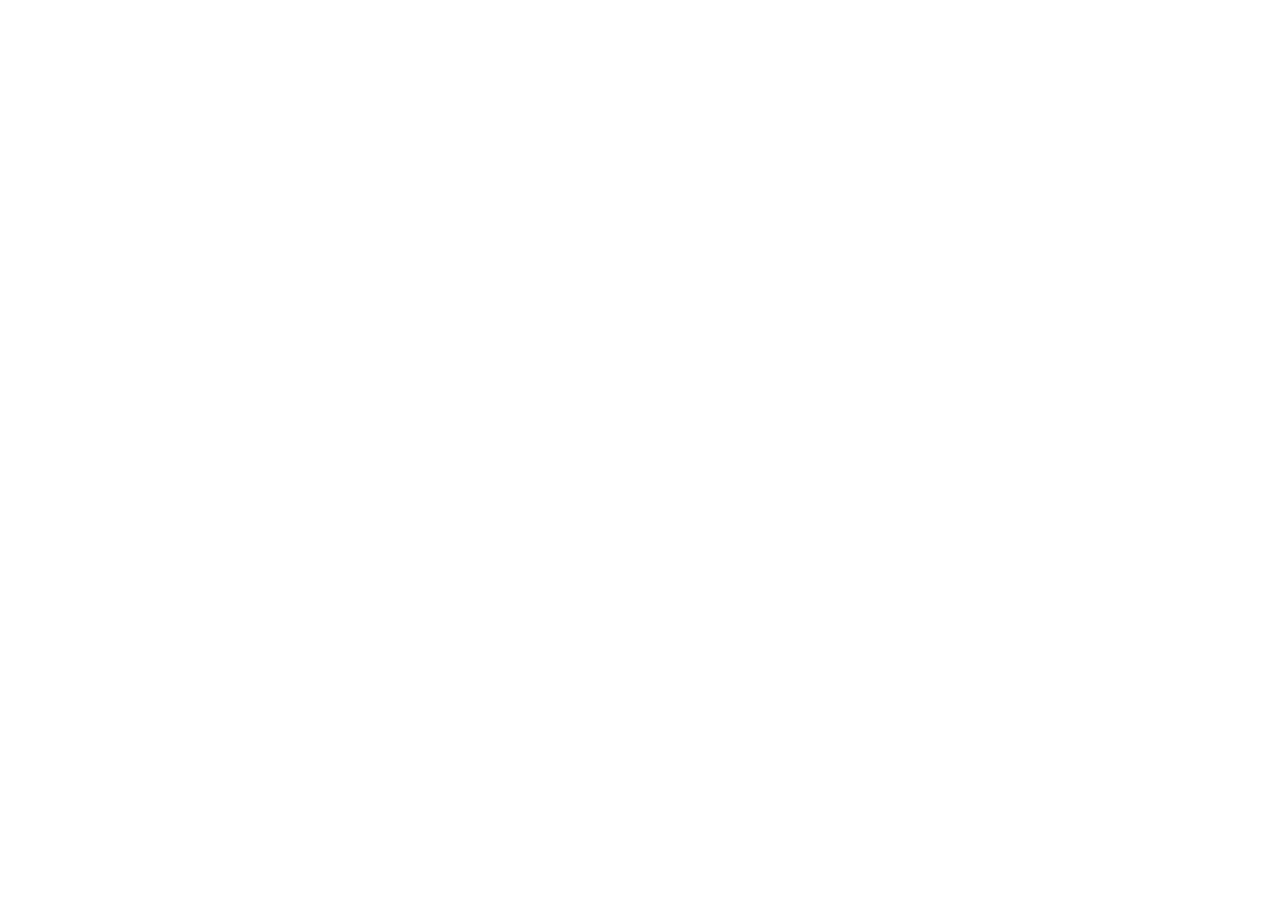
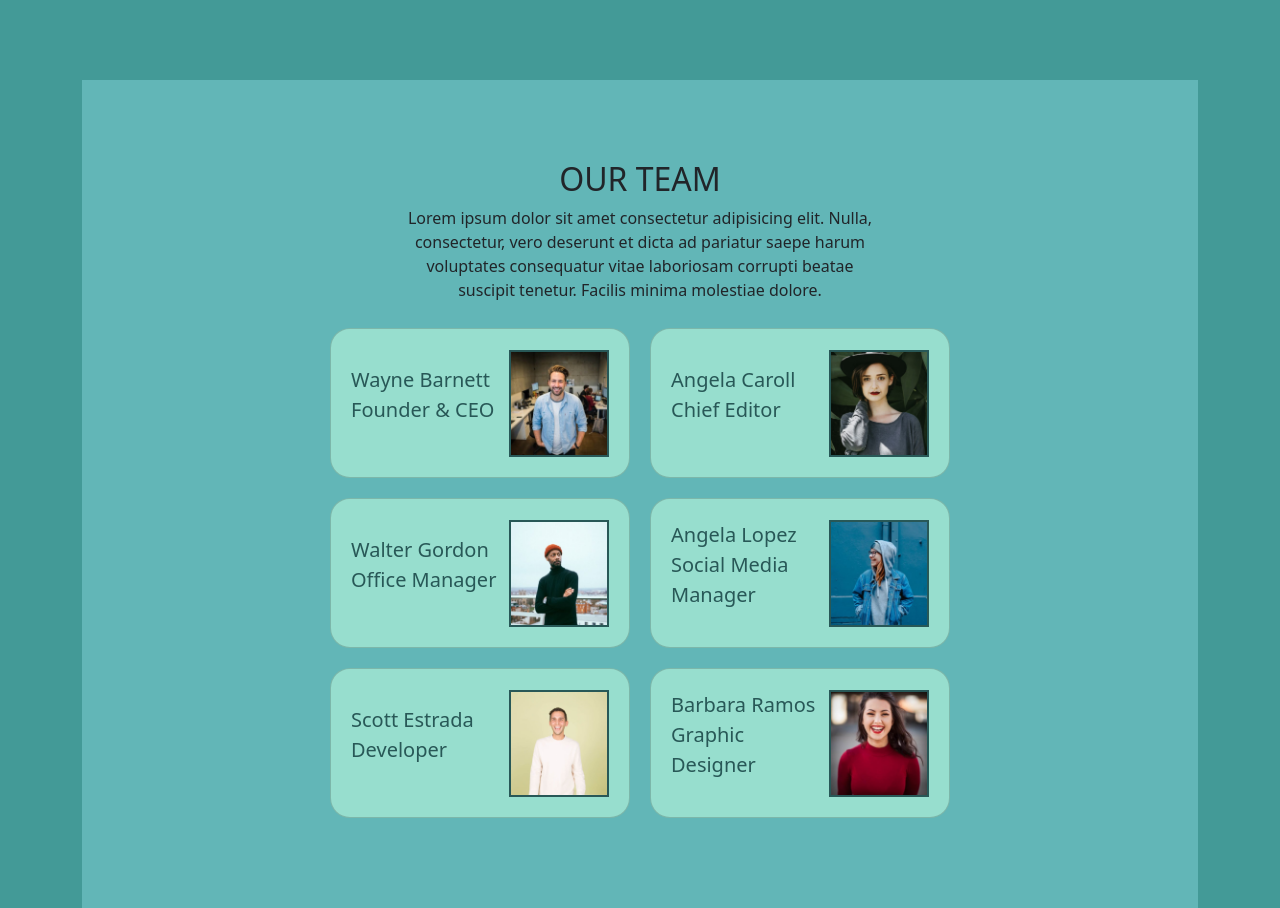
Before and after one commit to manolioluigi/js-our-team, a plain HTML site: page index.html in a window 1280 px wide. Before the commit the page ends 800 px from the top, so only its background shows below. Drawn offline with nearby package versions, Linux system fonts and the light colour scheme.

Commit message:
fine esercizio con tutti i bonus

```diff
--- a/css/style.css
+++ b/css/style.css
@@ -3,3 +3,56 @@
     padding: 0;
     box-sizing: border-box;
 }
+
+body{
+    background-color: rgb(67, 154, 151);
+}
+
+#contenitore{
+    display: flex;
+    flex-wrap: wrap;
+    flex-direction: row;
+    background-color: rgb(98, 182, 183);
+    justify-content: center;
+    margin-top: 10vh;
+    padding: 10vh;
+}
+
+.card{
+    width: 300px;
+    height: 150px;
+    display: flex;
+    flex-direction: row;
+    justify-content: space-between;
+    align-items: center;
+    font-size: 20px;
+    background-color: rgb(151, 222, 206);
+    border-radius: 20px;
+    padding: 20px;
+    color: rgb(40, 88, 87);
+    margin: 10px;
+}
+
+#contenitore-card{
+    display: flex;
+    flex-wrap: wrap;
+    flex-direction: row;
+    background-color: rgb(98, 182, 183);
+    justify-content: center;
+
+    width: 100%;
+}
+
+img{
+    width: 100px;
+    border: 2px solid;
+    background-color: rgb(40, 88, 87);
+}
+
+.height-full{
+    height: 100vh;
+}
+
+.width-50{
+    width: 50%;
+}
--- a/index.html
+++ b/index.html
@@ -9,8 +9,24 @@
     <link rel="stylesheet" href="./css/style.css">
 </head>
 <body>
+    <div class="container height-full">
+
+        <div class="row height-full">
+            <div class="col-12 height-full">
+                <div id="contenitore" class="d-flex flex-column align-items-center">
+                    <div class="d-flex flex-column justify-content-center text-center width-50">
+                        <h2>OUR TEAM</h2>
+                        <p>Lorem ipsum dolor sit amet consectetur adipisicing elit. Nulla, consectetur, vero deserunt et dicta ad pariatur saepe harum voluptates consequatur vitae laboriosam corrupti beatae suscipit tenetur. Facilis minima molestiae dolore.</p>
+                    </div>
+                    <div id="contenitore-card">
 
 
+
+                    </div>
+                </div>
+            </div>
+        </div>
+    </div>
 
     <script type="text/javascript" src="./js/script.js"></script>
 
--- a/js/script.js
+++ b/js/script.js
@@ -1,3 +1,18 @@
+//variabili
+
+let contenitore = document.getElementById('contenitore-card');
+let div, teams;
+
+
+function creaDiv(){
+    div = document.createElement('div');
+    div.classList.add('card');
+    div.innerHTML = `<p>${teams.nome}<br>${teams.role}</p> <img src="./img/${teams.image}">`;
+    return div;
+}
+
+//oggetto
+
 let team = [{
     nome: "Wayne Barnett",
     role: "Founder & CEO",
@@ -31,6 +46,12 @@ let team = [{
 ]
 
 for(let i = 0; i<team.length; i++){
-    let teams = team[i];
+
+    //stampa console
+    teams = team[i];
     console.log(teams);
+    //stampa dom
+    creaDiv(teams);
+    contenitore.appendChild(div);
+
 }
```
